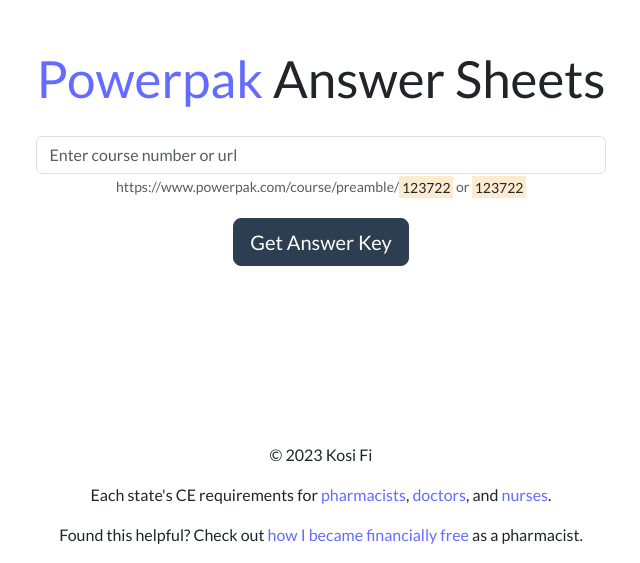
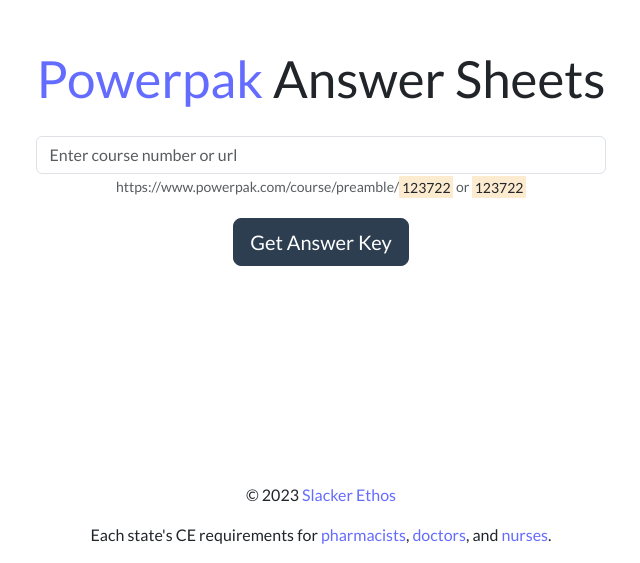
Before and after one commit to kondanna/powerpak, a React (Vite) app: page / in a window 1280 px wide. Shown: the part 237-800 px from the top of the page, without its empty margins (319-959 px from the left). Built offline with nearby package versions, Linux system fonts and the light colour scheme.

Commit message:
updates footer and error message

```diff
--- a/index.html
+++ b/index.html
@@ -17,9 +17,8 @@
     bottom: 0;
     left: 50%;
     transform: translateX(-50%);">
-  <p style="text-align: center;">&copy; 2023 Kosi Fi</p>
+  <p style="text-align: center;">&copy; 2023 <a href="https://slackerethos.com">Slacker Ethos</a></p>
   <p style="text-align: center;">Each state's CE requirements for <a href="https://www.medscape.org/public/pharmcestaterequirements">pharmacists</a>, <a href="https://www.medscape.org/public/staterequirements">doctors</a>, and <a href="https://www.medscape.org/public/nursecestaterequirements">nurses</a>.</p>
-  <p style="text-align: center;">Found this helpful? Check out <a href="https://slackerethos.com">how I became financially free</a> as a pharmacist.</p>
 </footer>
 
 </html>
--- a/src/App.tsx
+++ b/src/App.tsx
@@ -22,7 +22,7 @@ const UrlInputField = () => {
     const match = inputValue.match(/\d+/) ?? ['']
     const courseNumber = match[0]
     if (!courseNumber) {
-      return setErrorMessage({ message: 'Please enter course number or full link to course.', show: true })
+      return setErrorMessage({ message: 'Please enter the course number or full link.', show: true })
     }
     clearErrors()
     window.open(`https://www.powerpak.com/courses/${courseNumber}/Rationale${courseNumber}.pdf`)
```
